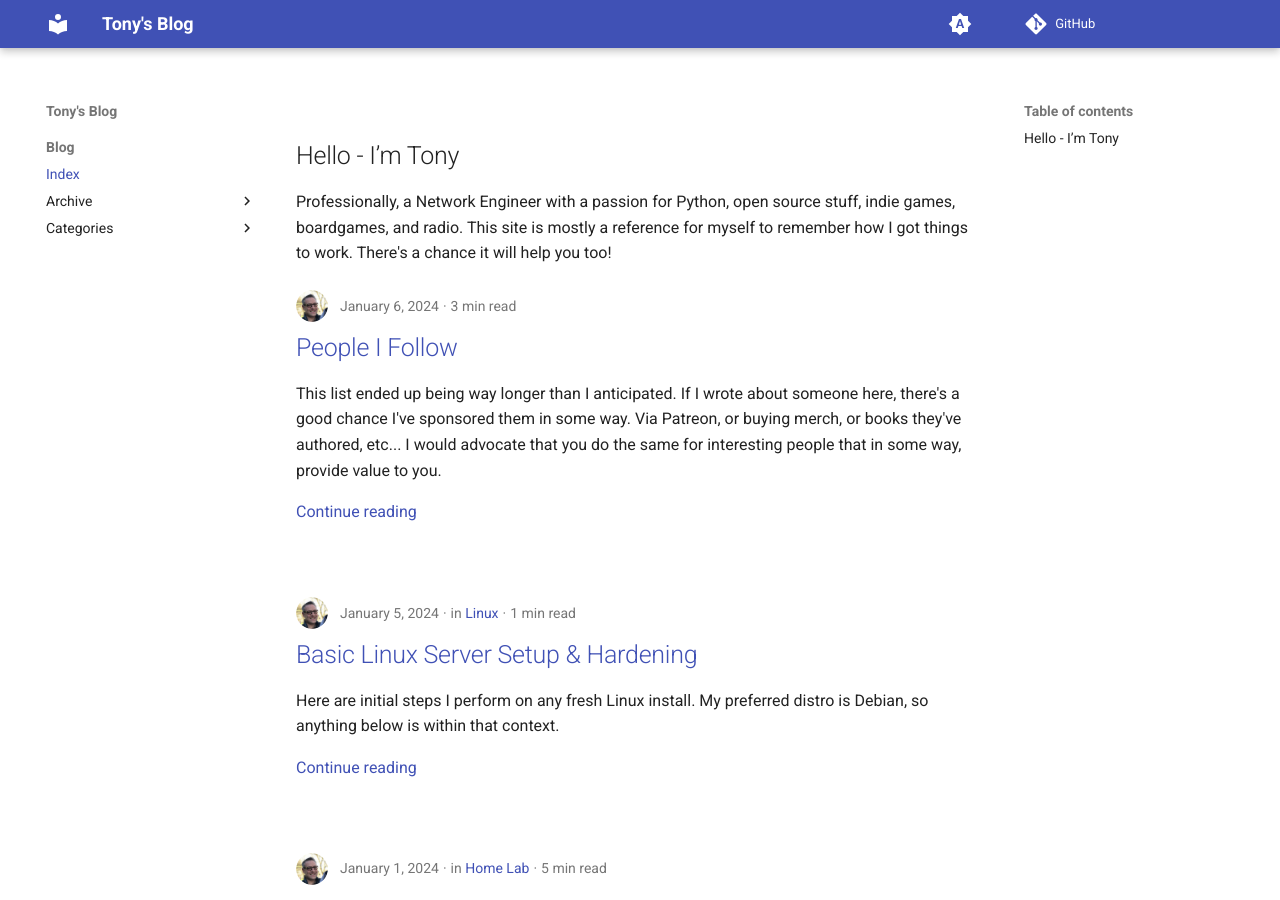
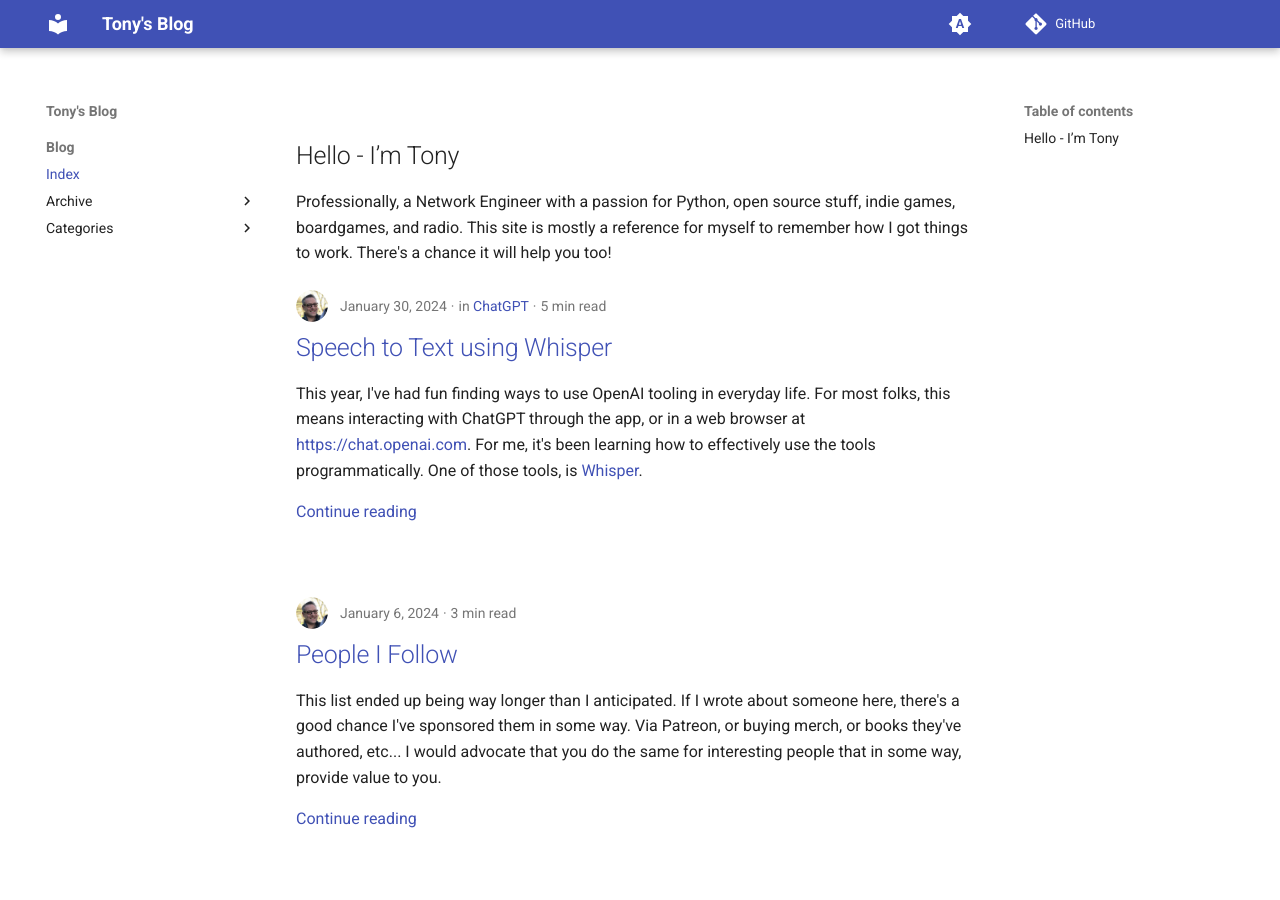
Before and after one commit to tlofreso/tlofreso.github.io, an MkDocs documentation site: the page built from docs/index.md, in a window 1280 px wide and 900 px high. Built offline with MkDocs 1.6.1 and Material for MkDocs 9.7.7, drawn with Linux system fonts in a browser that asks for light colours; comment, search, counter and statistics services are not loaded; some of the changed lines change nothing that is shown.

Commit message:
publish speech-to-text

````diff
--- a/docs/posts/speech-to-text.md
+++ b/docs/posts/speech-to-text.md
@@ -1,6 +1,6 @@
 ---
-draft: true
-date: 2024-01-27
+draft: false
+date: 2024-01-30
 authors:
   - me
 categories:
@@ -12,7 +12,7 @@ categories:
 This year, I've had fun finding ways to use OpenAI tooling in everyday life. For most folks, this means interacting with ChatGPT through the app, or in a web browser at [https://chat.openai.com](https://chat.openai.com){target=blank}. For me, it's been learning how to effectively use the tools programmatically. One of those tools, is  [Whisper](https://openai.com/research/whisper){target=blank}. <!-- more --> Whisper will take an audio file (up to 25MB) and transcribe the audio into text. Contained here, is how I use Whisper, with other tooling, to convert voice memos I've recorded in iOS to text, then subsequently summarize the text into meeting minutes.
 
 ## Tech Stack
-For this workflow, I use Dropbox as short-term storage, GitHub actions to run all the tasks, and Open AI's Whisper / GPT-4 models to do the actual work. The sequence of events looks something like this:
+For this workflow, I use Dropbox as short-term storage, GitHub actions to run all the tasks, and Open AI's Whisper / GPT-4 models to do the actual work. The sequence of events looks something like this _(click for larger image)_:
 
 [![Sequence Diagram Dark]][Sequence Diagram Dark]
 [Sequence Diagram Dark]: ../assets/posts/speech-to-text/diagram-dark.svg#only-dark
@@ -115,13 +115,43 @@ def transcribe_audio(file, prompt=None):
 ```
 
 ### GitHub Actions
-GH Action content here.
+I like GitHub quite a bit. Public repos get access to some great tooling like [Dependabot](https://github.blog/2023-01-12-a-smarter-quieter-dependabot/){target=blank}, and up to 2,000 minutes / month for GitHub Action Runners. I have a goal this year to use GitHub Actions more.
 
-## Enhancing Things
+The action below runs on demand (with `worflow_dispatch`) or every day at 5PM _`schedule` uses [UTC time](https://docs.github.com/en/actions/using-workflows/events-that-trigger-workflows#schedule){target=blank}_. The [`setup-python`](https://github.com/marketplace/actions/setup-python){target=blank} action is pretty slick as it takes advantage of GitHub's [Hosted tool cache](https://github.com/actions/setup-python/blob/main/docs/advanced-usage.md#hosted-tool-cache){target=blank} feature. This improves the total runtime of your jobs by caching the full dev environment instead of downloading/installing for each run.
+
+```yaml
+name: Speech to Text Runner
+run-name: Transcribe audio file to text
+on:
+  schedule:
+      - cron: '0 22 * * *'
+  workflow_dispatch:
+env:
+  DROPBOX_APP_KEY: ${{ secrets.DROPBOX_APP_KEY }}
+  DROPBOX_APP_SECRET: ${{ secrets.DROPBOX_APP_SECRET }}
+  DROPBOX_REFRESH_TOKEN: ${{ secrets.DROPBOX_REFRESH_TOKEN }}
+  OPENAI_API_KEY: ${{ secrets.OPENAI_API_KEY }}
+jobs:
+  Audio-Transcriber:
+    runs-on: ubuntu-latest
+    steps:
+      - name: Checkout
+        uses: actions/checkout@v4
+      - name: Setup Python
+        uses: actions/setup-python@v5
+        with:
+          python-version: '3.11'
+          cache: 'pip'
+      - run: pip install -r requirements.txt
+      - name: Run Main
+        run: python main.py
+```
+
+## Enhancing
 I quickly realized that support for larger audio files was going to be important for my use case. I also wanted to try GPT-4's hand at generating meeting notes for the transcripts.
 
 ### Adding Support for Larger Files
-By default, Whisper supports files up to 25MB in size. I've found that 40 minutes is a good cutoff to stay under this limit when using the voice memos app in iOS. OpenAI has some guidance for [Longer inputs](https://platform.openai.com/docs/guides/speech-to-text/longer-inputs){target=blank}. They recommend [PyDub](https://github.com/jiaaro/pydub){target=blank} to chunk the audio.(1) This also recommend [Prompting](https://platform.openai.com/docs/guides/speech-to-text/prompting){target=blank} Whisper:
+By default, Whisper supports files up to 25MB in size. I've found that 40 minutes is a good cutoff to stay under this limit when using the voice memos app in iOS. OpenAI has some guidance for [Longer inputs](https://platform.openai.com/docs/guides/speech-to-text/longer-inputs){target=blank}. They recommend [PyDub](https://github.com/jiaaro/pydub){target=blank} to chunk the audio.(1) They also recommend [Prompting](https://platform.openai.com/docs/guides/speech-to-text/prompting){target=blank} Whisper:
 { .annotate }
 
 1. ffmpeg is a dependency for PyDub
@@ -135,13 +165,8 @@ Here's what I added for larger file support
 from pydub import AudioSegment
 from pydub.utils import make_chunks
 
-def transcribe_audio(file, prompt=None):
-    print("Starting transcribe...")
-    with open(file, "rb") as file:
-        transcript = openai_client.audio.transcriptions.create(model = "whisper-1", file=file, prompt=prompt)
-
-    return transcript.text
-
+# Takes a chunk duration in minutes, and a file as arguments.
+# Saves chunks to the working directory, and returns a list of filenames.
 def chunk_audio(chunk_mins, file):
     print("Chunking audio...")
 
@@ -160,25 +185,43 @@ def chunk_audio(chunk_mins, file):
 
 if __name__ == "__main__":
 
-    audio_files = get_filenames(AUDIO_PATH) # Get filenames of all audio files in Dropbox
-    download_files(AUDIO_PATH, audio_files) # Download all audio files from Dropbox
-
     for file in audio_files:
 
         chunks = chunk_audio(40, file)
         transcripts = ['']
 
+        # Transcribe chunks with preceding chunk transcript as a prompt
         for chunk in chunks:
             transcript = transcribe_audio(file=chunk, prompt=transcripts[-1])
             transcripts.append(transcript)
 ```
 
+I also had to update my runner to install ffmpeg with [this](https://github.com/marketplace/actions/setup-ffmpeg){target=blank}. Now the steps are:
+
+```yaml
+steps:
+  - name: Checkout
+    uses: actions/checkout@v4
+  - name: Setup ffmpeg
+    uses: FedericoCarboni/setup-ffmpeg@v3
+  - name: Setup Python
+    uses: actions/setup-python@v5
+```
 
 
+### Use GPT-4 for meeting minutes
+Now that we have the full text for audio files of any size, we can use GPT-4 to summarize the content. Doing so was remarkably trivial. I followed [this tutorial](https://platform.openai.com/docs/tutorials/meeting-minutes){target=blank} [almost verbatim](https://github.com/tlofreso/speech-to-text/blob/main/meeting_notes.py){target=blank}, and added three lines of Python to `main.py`
 
-## Enhancing
-### Add support for larger files
- - generally, .m4a files are 500KB / Min. So breaking files into 40 minute chunks will work
-### Add prompting for meeting minutes
+```python
+from meeting_notes import meeting_minutes
+with open(out_txt, "r") as full_transcript:
+     notes = meeting_minutes(full_transcript.read())
+```
 
-1. ffmpeg is a pre-requisite for PyDub
+## Cost
+My use of Dropbox and GitHub fall well within the free tiers. The spend in ChatGPT is quite low for what you get. Especially when you consider the sheer compute it takes to do the job: Transcribe, then Summarize. Here's where my January bill stands:
+
+ - 26,600 transcribed seconds: $2.90
+ - 274,600 tokens: $3.00
+
+Something else you'll quickly hit when using the APIs for anything other than trivial tasks, is [Usage limits](https://platform.openai.com/docs/guides/rate-limits/usage-tiers?context=tier-free){target=blank}. Luckily, the ceiling for Tier 2 is quite high, and you can simply purchase $50 in API credits to unlock it.
````
